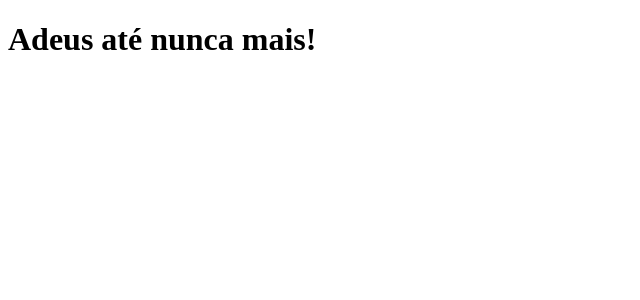
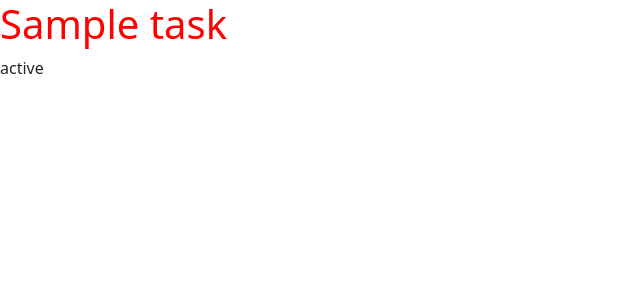
Before and after one commit to Sostenes04/Start-DO, a Django app: template ToDo/Task/templates/Task/home.html in a window 1280 px wide. Shown: the top 300 px of the page, without its empty margins (0-640 px from the left). Run offline with Django 4.2, Linux system fonts and the light colour scheme; the template is opened without the code that fills it: most values are stand-ins (such as "Sample title", 1, 10 or a date in 2020).

Commit message:
Resolvendo a questão dos files estáticos

```diff
--- a/ToDo/Task/templates/Task/home.html
+++ b/ToDo/Task/templates/Task/home.html
@@ -1,11 +1,12 @@
-<!DOCTYPE html>
-<html lang="en">
-<head>
-    <meta charset="UTF-8">
-    <meta name="viewport" content="width=device-width, initial-scale=1.0">
-    <title>Index</title>
-</head>
-<body>
-    <h1>Adeus até nunca mais!</h1>
-</body>
-</html>
+{% extends "base.html" %}
+{% block titulo %} Página Inícial {% endblock titulo %}
+
+{% block conteudo %}
+
+
+{% for task in object_list %}
+    <h1>{{ task.Nome}}</h1>
+    <span>{{ task.Status}}</span>
+{% endfor %}
+
+{% endblock conteudo %}
--- a/ToDo/Task/urls.py
+++ b/ToDo/Task/urls.py
@@ -1,2 +1,7 @@
 from django.urls import path
 from .views import*
+
+
+urlpatterns = [
+    path('', Task.as_view(), name = 'Home'),
+]
--- a/ToDo/ToDo/urls.py
+++ b/ToDo/ToDo/urls.py
@@ -15,8 +15,9 @@ Including another URLconf
     2. Add a URL to urlpatterns:  path('blog/', include('blog.urls'))
 """
 from django.contrib import admin
-from django.urls import path
+from django.urls import path, include
 
 urlpatterns = [
     path('admin/', admin.site.urls),
+    path('', include('Task.urls')),
 ]
--- a/ToDo/statics/style.css
+++ b/ToDo/statics/style.css
@@ -0,0 +1,9 @@
+*{
+    padding: 0;
+    margin: 0;
+    box-sizing: border-box
+}
+
+h1{
+    color: red;
+}
--- a/ToDo/templates/base.html
+++ b/ToDo/templates/base.html
@@ -4,11 +4,14 @@
 <head>
     <meta charset="UTF-8">
     <meta name="viewport" content="width=device-width, initial-scale=1.0">
+    <link rel="stylesheet" href="https://cdn.jsdelivr.net/npm/bootstrap@5.3.1/dist/css/bootstrap.min.css">
+    <link rel="stylesheet" href="{% static 'style.css' %}">
     <title>{% block titulo %} {% endblock titulo %}</title>
 </head>
 <body>
 
-    {% block conteudo%} {% endblock conteudo %}
+    {% block conteudo%}
+    {% endblock conteudo %}
 
 </body>
 </html>
```
Also changed, not shown: ToDo/Task/views.py (+7 -0 lines), ToDo/ToDo/settings.py (+11 -3 lines), templates/base.html (deleted, +0 -13 lines), ToDo/db.sqlite3.
